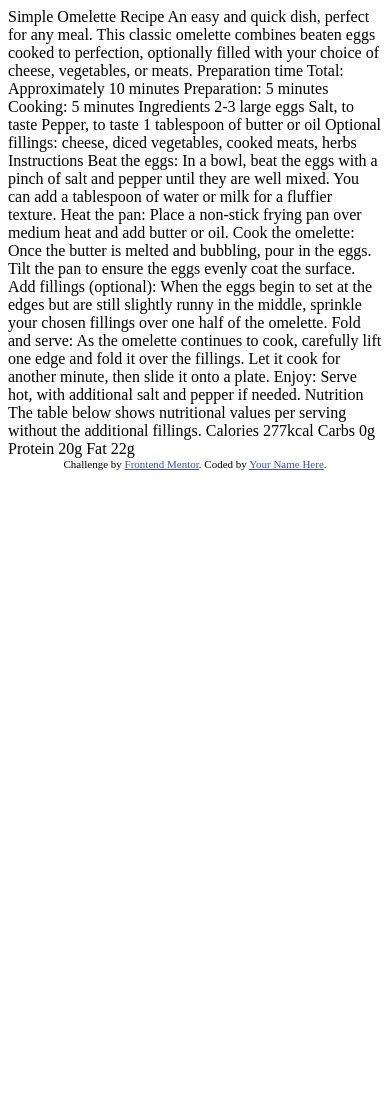
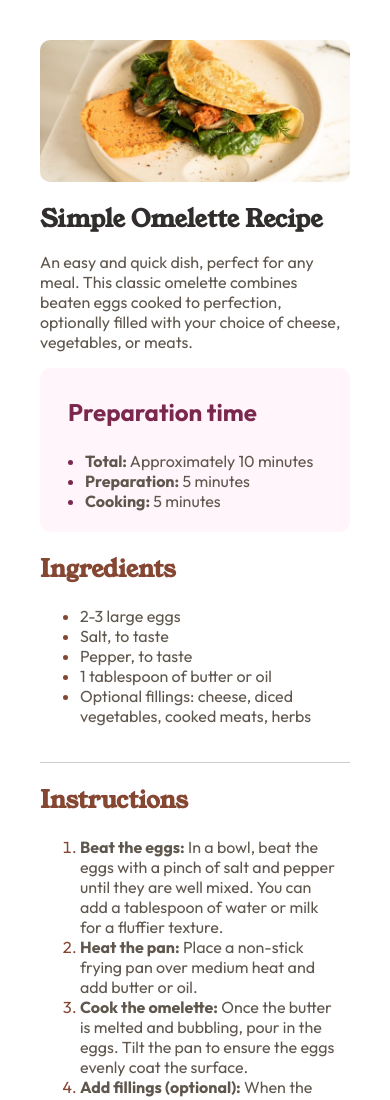
Before and after one commit to DSAW-2024-1/responsive-design-101-Iron200044, a plain HTML site: page index.html in a window 390 px wide. Shown: the top 1100 px of the page. Before the commit the page ends 844 px from the top, so only its background shows below. Drawn offline with Linux system fonts and the light colour scheme.

Commit message:
Actualizacion pagina responsive design

```diff
--- /dev/null
+++ b/design/style.css
@@ -0,0 +1,142 @@
+body
+{
+    background-color: hsl(30, 54%, 90%);
+    width: 100%;
+    max-width:375px;
+    margin: 0 auto;
+    font-family: 'Outfit', sans-serif;
+}
+
+h1{
+    font-family: 'Young Serif', sans-serif;
+    color: hsl(24, 5%, 18%);
+}
+
+h3{
+    margin-left: 23px;
+    color: hsl(332, 51%, 32%);
+    font-family: 'Outfit', sans-serif;
+}
+
+.container{
+    margin: 100px auto;
+    background-color: #FFFFFF;
+    min-width: 320px;
+    width: 750px;
+    padding: 40px;
+    box-sizing: border-box;
+    border-radius: 35px;
+}
+
+h2{
+    color: hsl(14, 45%, 36%);
+    font-family: 'Young Serif', sans-serif;
+}
+
+.receta{
+    background-color: hsl(330, 100%, 98%);
+    padding: 5px;
+    border-radius: 10px;
+}
+
+.Ingredients-List{
+    border-bottom: 1px solid hsl(0, 0%, 80%);
+    padding-bottom: 20px;
+}
+
+.Instructions-List{
+    padding-right: 10px;
+    border-bottom: 1px solid hsl(0, 0%, 80%);
+    padding-bottom: 20px;
+}
+
+li::marker{
+    color: hsl(14, 45%, 36%);
+}
+
+.bp::marker{
+    color: hsl(332, 51%, 32%);
+}
+
+li{
+    color: hsl(30, 10%, 34%);
+}
+
+p{
+    color: hsl(30, 10%, 34%);
+}
+
+td{
+    color:hsl(30, 10%, 34%) ;
+}
+
+th{
+   color: hsl(14, 45%, 36%);
+}
+
+#image{
+    border-radius: 10px;
+}
+
+table{
+    width: 100%;
+    border-collapse: collapse;
+}
+
+table th, td{
+    border-bottom: 1px solid hsl(0, 0%, 80%);
+    padding: 12px;
+    text-align: left;
+}
+
+.lastCol{
+    border-bottom: none;
+}
+
+/*adapatar la pagina a celular, tablet y escritorio mayor a 1024px*/
+
+@media(min-width:390px) /*Para mantener siempre centrado la receta en cualquier tipo de pantalla*/
+{
+    body
+    {
+        max-width: 1440px;
+    }
+
+}
+
+@media screen and (max-width: 479px) /*Configuracion de los contenedores para celular*/
+{
+    h1, h2, h3 {
+        font-size: 1.2em;
+    }
+
+    table th, td {
+        padding: 6px;
+    }
+    .container {
+        margin: 0 auto;
+        width: 100vw;
+        height: 100%;
+        border-radius: 0;
+    }
+}
+
+@media screen and (max-width: 767px) /*Configuracion para tablet*/
+{
+    .container {
+        width: 100vw;
+    }
+
+    h1, h2, h3 {
+        font-size: 1.5em;
+    }
+
+    table th, td {
+        padding: 8px;
+    }
+    #image {
+        max-width: 100%;
+        height: auto;
+        width: 100%;
+      }
+}
--- a/index.html
+++ b/index.html
@@ -5,7 +5,9 @@
   <meta name="viewport" content="width=device-width, initial-scale=1.0"> <!-- displays site properly based on user's device -->
 
   <link rel="icon" type="image/png" sizes="32x32" href="./assets/images/favicon-32x32.png">
-
+  <link rel="stylesheet" href="https://fonts.googleapis.com/css2?family=Young+Serif:wght@400&display=swap" />
+  <link rel="stylesheet" href="https://fonts.googleapis.com/css2?family=Outfit:wght@400;600;700&display=swap" />
+  <link rel="stylesheet" href="./design/style.css">
   <title>Frontend Mentor | Recipe page</title>
 
   <!-- Feel free to remove these styles or customise in your own stylesheet 👍 -->
@@ -14,64 +16,85 @@
     .attribution a { color: hsl(228, 45%, 44%); }
   </style>
 </head>
+<div class="container">
 <body>
+  <img id="image" src="assets/images/image-omelette.jpeg" alt="image-omelette" width="670" height="340">
 
-  Simple Omelette Recipe
+<div class="inicio">
+  <h1>Simple Omelette Recipe</h1>
 
-  An easy and quick dish, perfect for any meal. This classic omelette combines beaten eggs cooked
-  to perfection, optionally filled with your choice of cheese, vegetables, or meats.
+  <p>An easy and quick dish, perfect for any meal. This classic omelette combines beaten eggs cooked
+  to perfection, optionally filled with your choice of cheese, vegetables, or meats.</p>
+</div>
+<div  class="receta">
+  <h3>Preparation time</h3>
+<ul class="Preparation-List">
+  <li class="bp"> <b>Total:</b> Approximately 10 minutes</li>
+  <li class="bp"> <b>Preparation:</b> 5 minutes</li>
+  <li class="bp"> <b>Cooking:</b> 5 minutes</li>
+</ul>
+</div>
 
-  Preparation time
+<div class="Ingredients-List">
+  <h2>Ingredients</h2>
+<ul>
+  <li>2-3 large eggs</li>
+  <li>Salt, to taste</li>
+  <li>Pepper, to taste</li>
+  <li>1 tablespoon of butter or oil</li>
+  <li>Optional fillings: cheese, diced vegetables, cooked meats, herbs</li>
+</ul>
+</div>
 
-  Total: Approximately 10 minutes
-  Preparation: 5 minutes
-  Cooking: 5 minutes
+<div  class="Instructions-List">
+  <h2>Instructions</h2>
+  <ol>
+  <li> <b>Beat the eggs:</b> In a bowl, beat the eggs with a pinch of salt and pepper until they are well mixed.
+  You can add a tablespoon of water or milk for a fluffier texture.</li>
 
-  Ingredients
+  <li> <b>Heat the pan:</b> Place a non-stick frying pan over medium heat and add butter or oil.</li>
 
-  2-3 large eggs
-  Salt, to taste
-  Pepper, to taste
-  1 tablespoon of butter or oil
-  Optional fillings: cheese, diced vegetables, cooked meats, herbs
+  <li> <b>Cook the omelette:</b> Once the butter is melted and bubbling, pour in the eggs. Tilt the pan to ensure
+  the eggs evenly coat the surface.</li>
 
-  Instructions
+  <li> <b>Add fillings (optional):</b> When the eggs begin to set at the edges but are still slightly runny in the
+  middle, sprinkle your chosen fillings over one half of the omelette.</li>
 
-  Beat the eggs: In a bowl, beat the eggs with a pinch of salt and pepper until they are well mixed.
-  You can add a tablespoon of water or milk for a fluffier texture.
+  <li> <b>Fold and serve:</b> As the omelette continues to cook, carefully lift one edge and fold it over the
+  fillings. Let it cook for another minute, then slide it onto a plate.</li>
 
-  Heat the pan: Place a non-stick frying pan over medium heat and add butter or oil.
+  <li> <b>Enjoy:</b> Serve hot, with additional salt and pepper if needed.</li>
+</ol>
+</div>
 
-  Cook the omelette: Once the butter is melted and bubbling, pour in the eggs. Tilt the pan to ensure
-  the eggs evenly coat the surface.
+<div>
+  <h2>Nutrition</h2>
 
-  Add fillings (optional): When the eggs begin to set at the edges but are still slightly runny in the
-  middle, sprinkle your chosen fillings over one half of the omelette.
-
-  Fold and serve: As the omelette continues to cook, carefully lift one edge and fold it over the
-  fillings. Let it cook for another minute, then slide it onto a plate.
-
-  Enjoy: Serve hot, with additional salt and pepper if needed.
-
-  Nutrition
-
-  The table below shows nutritional values per serving without the additional fillings.
-
-  Calories
-  277kcal
-
-  Carbs
-  0g
-
-  Protein
-  20g
-
-  Fat
-  22g
+  <p>The table below shows nutritional values per serving without the additional fillings.</p>
+<table>
+  <tr>
+    <td>Calories</td>
+    <th>277kcal</th>
+  </tr>
+  <tr>
+    <td>Carbs</td>
+    <th>0g</th>
+  </tr>
+  <tr>
+    <td>Protein</td>
+    <th>20g</th>
+  </tr>
+  <tr>
+    <td id="lastCol">Fat</td>
+    <th id="lastCol">22g</th>
+  </tr>
+</table>
+</div>
 
   <div class="attribution">
     Challenge by <a href="https://www.frontendmentor.io?ref=challenge" target="_blank">Frontend Mentor</a>.
-    Coded by <a href="#">Your Name Here</a>.
+    Coded by <a href="#">Samuel Acero García</a>.
   </div>
 </body>
+</div>
 </html>
```
Also changed, not shown: Celular pagina.jpeg (added), esccritorio pagina.jpeg (added), tablet pagina.jpeg (added), 1 other file.
